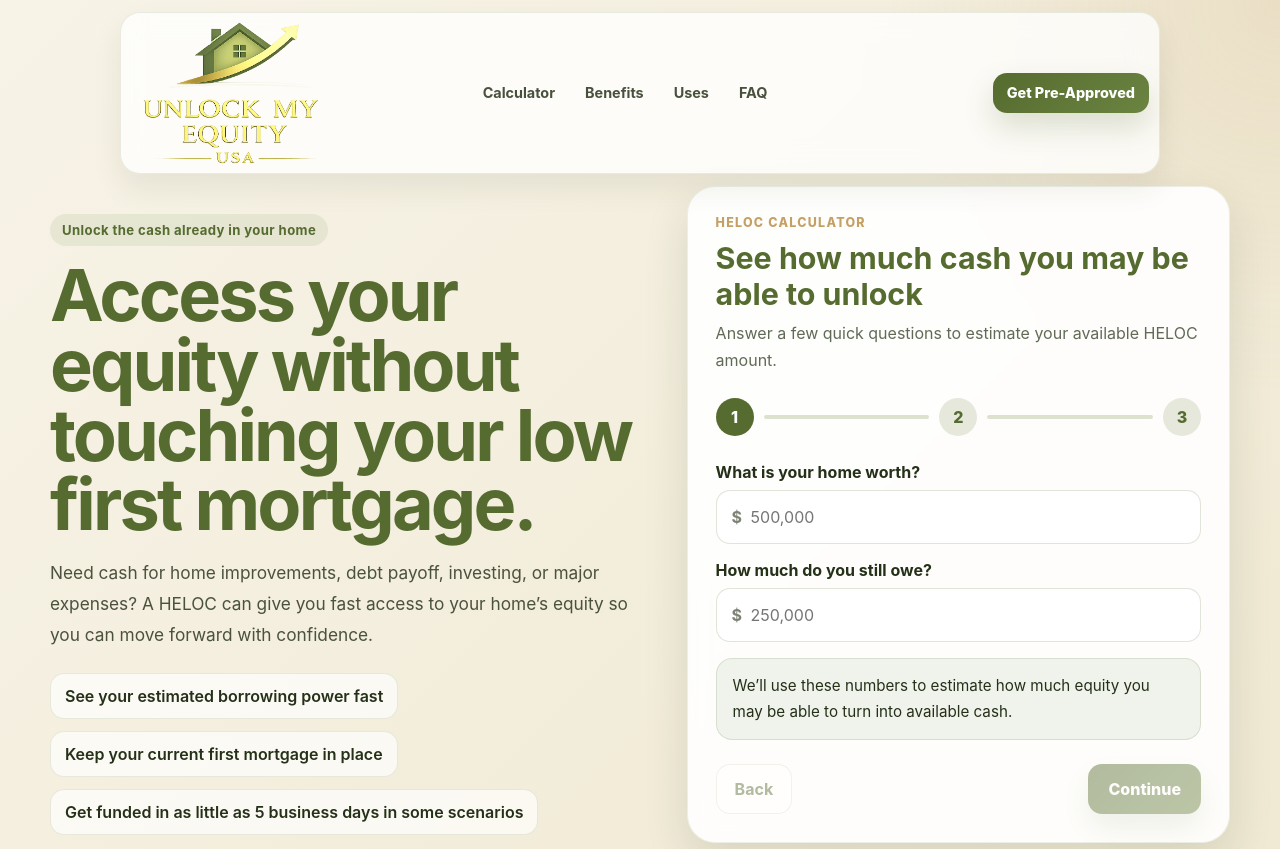
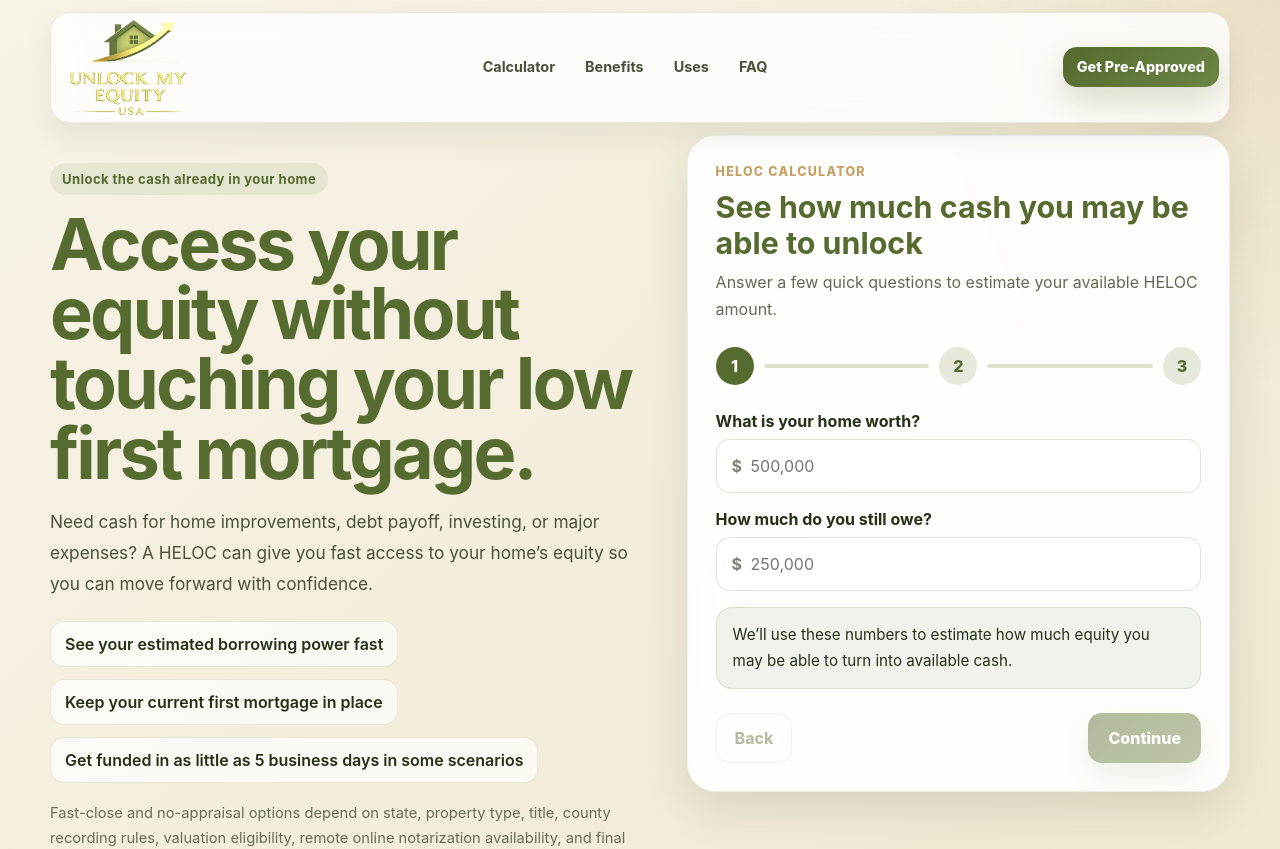
Before and after one commit to andres0921/unlock-my-equity, a React (Vite) app: page / in a window 1280 px wide. Shown: the top 849 px of the page. Built offline with nearby package versions, Linux system fonts and the light colour scheme.

Commit message:
Update index.css

```diff
--- a/src/index.css
+++ b/src/index.css
@@ -69,7 +69,7 @@ select {
   grid-template-columns: 160px 1fr 190px;
   align-items: center;
   gap: 16px;
-  width: min(1040px, 100%);
+  width: min(1240px, 100%);
   margin: 0 auto 12px;
   padding: 2px 10px;
   border-radius: 20px;
@@ -91,7 +91,7 @@ select {
 }
 
 .brand-logo {
-  width: 338px;
+  width: 138px;
   height: auto;
   max-height: 156px;
   object-fit: contain;
```
